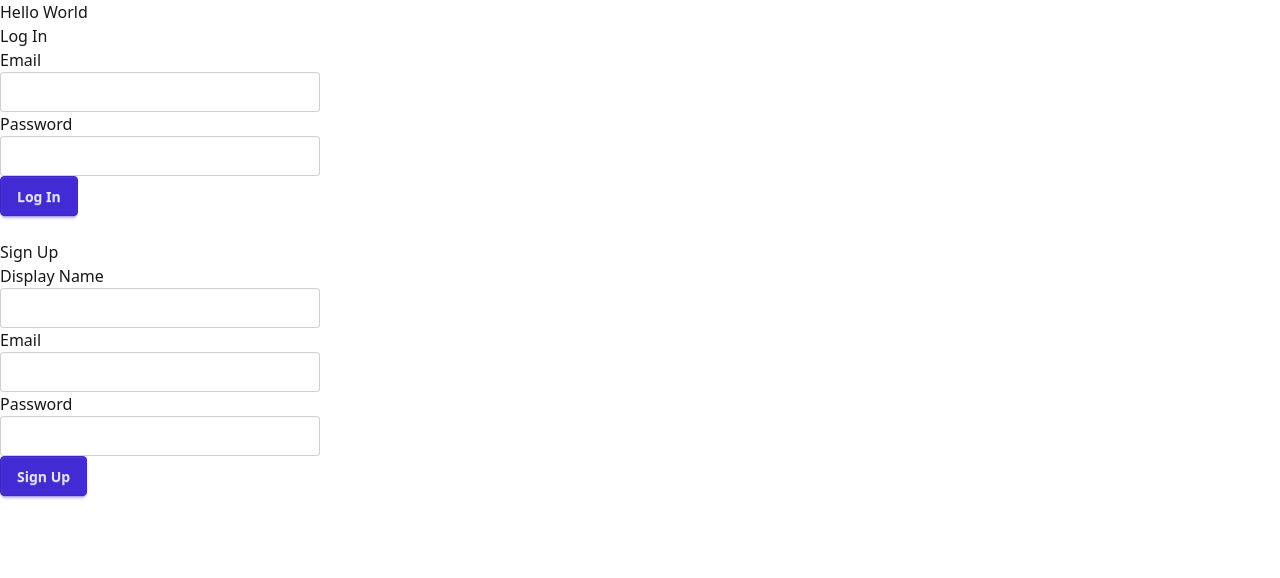
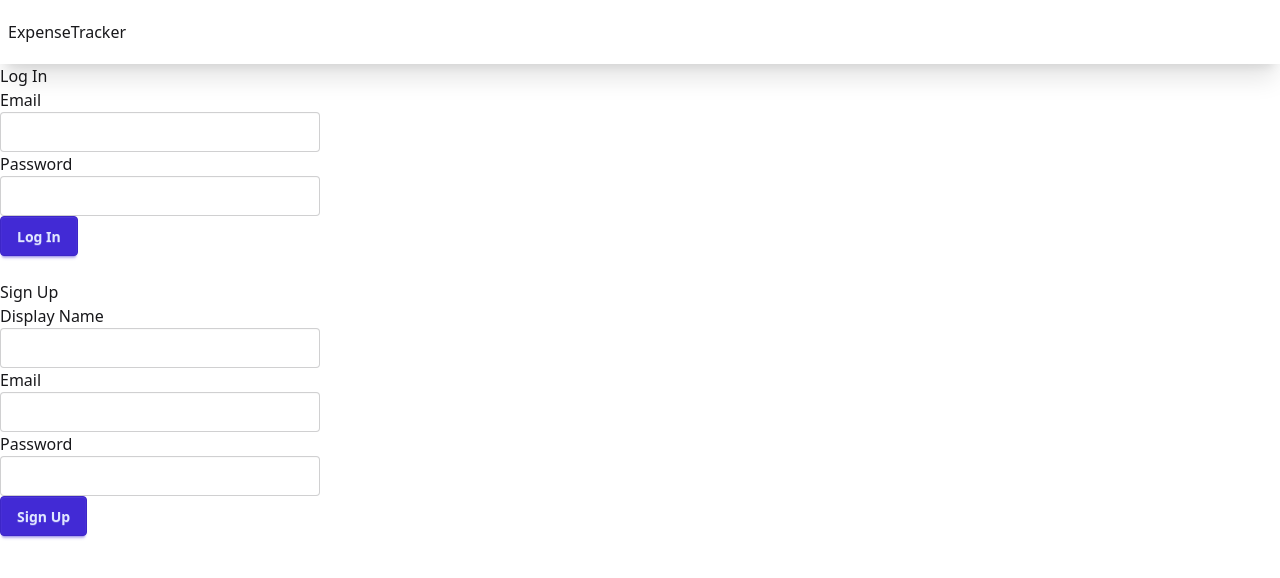
Before and after one commit to kingwell47/expenses-tssb, a React (Vite) app: page /login in a window 1280 px wide. Shown: the top 578 px of the page. Built offline with nearby package versions, Linux system fonts and the light colour scheme; no server answers.

Commit message:
added navbar component

```diff
--- a/src/App.tsx
+++ b/src/App.tsx
@@ -9,6 +9,7 @@ import {
 } from "react-router-dom";
 import LoginPage from "./pages/LoginPage";
 import DashboardPage from "./pages/DashboardPage";
+import NavBar from "./components/Layout/NavBar";
 
 /**
  * AuthListener handles:
@@ -70,7 +71,7 @@ function App() {
     <Router>
       {/* Mount the AuthListener at the root so it runs on every route */}
       <AuthListener />
-      <h1>Hello World</h1>
+      <NavBar />
       <Routes>
         {/* Public Routes */}
         <Route
--- /dev/null
+++ b/src/components/Layout/NavBar.tsx
@@ -0,0 +1,39 @@
+import React from "react";
+import { Link, useNavigate } from "react-router-dom";
+import { useAuthStore } from "../../stores/authStore";
+
+const NavBar: React.FC = () => {
+  const { user, signOut } = useAuthStore();
+  const navigate = useNavigate();
+
+  const handleLogout = async () => {
+    try {
+      await signOut();
+      navigate("/login");
+    } catch (err: unknown) {
+      let message = "Failed to log out.";
+      if (err instanceof Error) {
+        message = err.message;
+      }
+      console.error("Logout failed:", message);
+    }
+  };
+
+  return (
+    <nav className="navbar shadow-xl">
+      <div className="navbar-start">
+        <Link to="/">ExpenseTracker</Link>
+      </div>
+      {user && (
+        <div className="navbar-end gap-4">
+          <p>Welcome {user.displayName}</p>
+          <button onClick={handleLogout} className="btn btn-accent">
+            Logout
+          </button>
+        </div>
+      )}
+    </nav>
+  );
+};
+
+export default NavBar;
```
